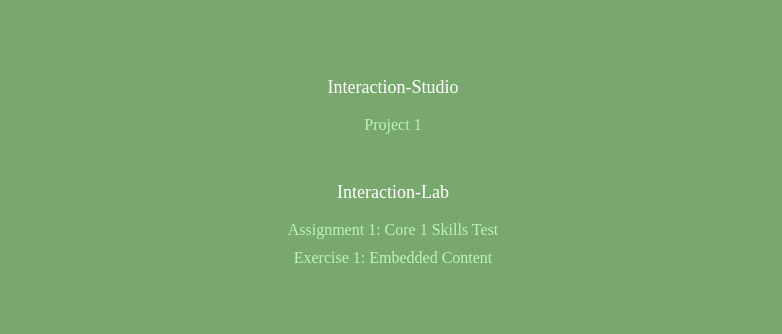
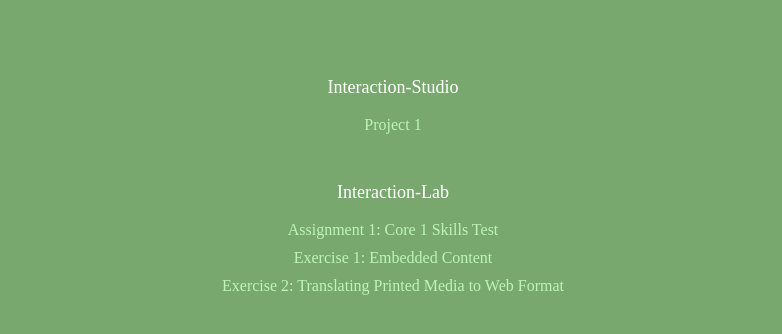
Before and after one commit to hongm433/hongm433.github.io, a plain HTML site: page index.html in a window 1280 px wide. Shown: the part 152-486 px from the top of the page, without its empty margins (247-1029 px from the left). Drawn offline with Linux system fonts and the light colour scheme; a web font is replaced by a local one.

Commit message:
update (02.12)

```diff
--- a/index.html
+++ b/index.html
@@ -19,6 +19,7 @@
     <ul>
       <li><a href="https://core-1-lab-skills-test-jennie-hong.glitch.me/">Assignment 1: Core 1 Skills Test</a></li  >
       <li><a href="interaction_lab_ex1/index.html">Exercise 1: Embedded Content</a></li>
+      <li><a href="https://hongm433.github.io/interaction_lab_ex2/">Exercise 2: Translating Printed Media to Web Format</a></li>
     </ul>
   </div>
 </body>
```
